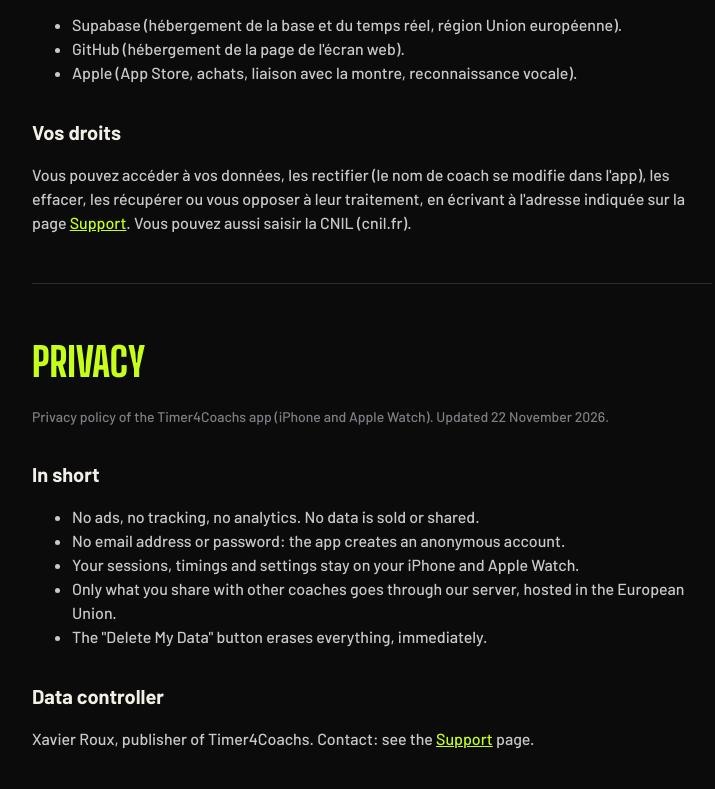
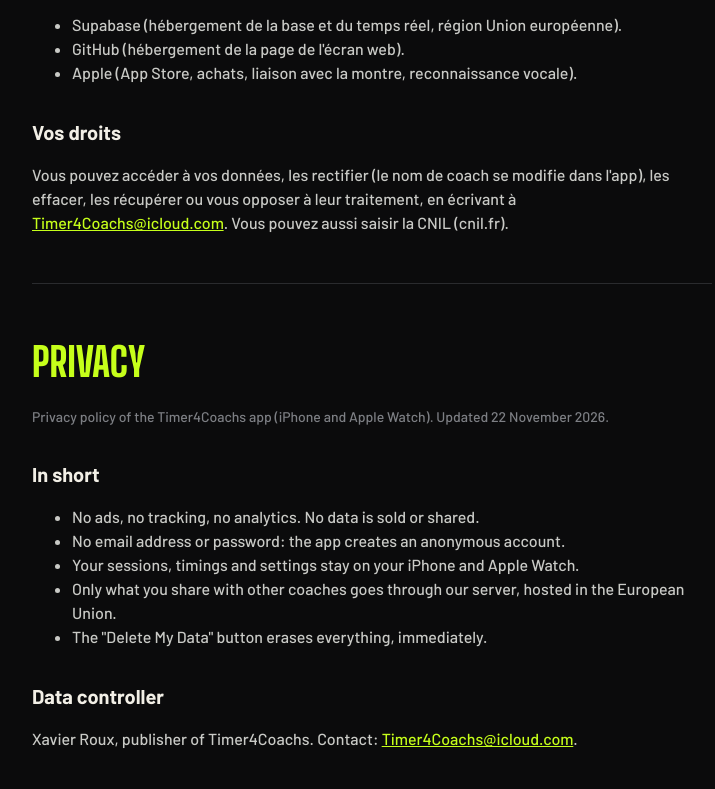
Before and after one commit to Xavier-SDK/Timer4Coachs, a plain HTML site: page confidentialite/index.html in a window 1280 px wide. Shown: the part 2011-2800 px from the top of the page, without its empty margins (268-983 px from the left). Drawn offline with Linux system fonts and the light colour scheme.

Commit message:
Contact : Timer4Coachs@icloud.com
Co-Authored-By: Claude Opus 5.5 <noreply@anthropic.com>

```diff
--- a/confidentialite/index.html
+++ b/confidentialite/index.html
@@ -26,7 +26,7 @@
 </ul>
 
 <h2>Responsable du traitement</h2>
-<p>Xavier Roux, éditeur de Timer4Coachs. Contact : voir la page <a href="../support/">Support</a>.</p>
+<p>Xavier Roux, éditeur de Timer4Coachs. Contact : <a href="mailto:Timer4Coachs@icloud.com">Timer4Coachs@icloud.com</a>.</p>
 
 <h2>Données qui restent sur vos appareils</h2>
 <p>Les séances (incluses ou importées), le minutage, l'historique local, les réglages et le choix de la musique sont enregistrés uniquement sur votre iPhone, et transmis à votre Apple Watch par la liaison d'Apple entre les deux appareils. Nous n'y avons pas accès.</p>
@@ -66,7 +66,7 @@
 </ul>
 
 <h2>Vos droits</h2>
-<p>Vous pouvez accéder à vos données, les rectifier (le nom de coach se modifie dans l'app), les effacer, les récupérer ou vous opposer à leur traitement, en écrivant à l'adresse indiquée sur la page <a href="../support/">Support</a>. Vous pouvez aussi saisir la CNIL (cnil.fr).</p>
+<p>Vous pouvez accéder à vos données, les rectifier (le nom de coach se modifie dans l'app), les effacer, les récupérer ou vous opposer à leur traitement, en écrivant à <a href="mailto:Timer4Coachs@icloud.com">Timer4Coachs@icloud.com</a>. Vous pouvez aussi saisir la CNIL (cnil.fr).</p>
 </section>
 
 <hr>
@@ -85,7 +85,7 @@
 </ul>
 
 <h2>Data controller</h2>
-<p>Xavier Roux, publisher of Timer4Coachs. Contact: see the <a href="../support/">Support</a> page.</p>
+<p>Xavier Roux, publisher of Timer4Coachs. Contact: <a href="mailto:Timer4Coachs@icloud.com">Timer4Coachs@icloud.com</a>.</p>
 
 <h2>Data that stays on your devices</h2>
 <p>Sessions (included or imported), timings, local history, settings and music choices are stored only on your iPhone and sent to your Apple Watch through Apple's link between the two devices. We have no access to them.</p>
@@ -125,7 +125,7 @@
 </ul>
 
 <h2>Your rights</h2>
-<p>You can access, correct (the coach name can be edited in the app), delete, export or object to the processing of your data by writing to the address on the <a href="../support/">Support</a> page. You may also lodge a complaint with your data protection authority (in France, the CNIL).</p>
+<p>You can access, correct (the coach name can be edited in the app), delete, export or object to the processing of your data by writing to <a href="mailto:Timer4Coachs@icloud.com">Timer4Coachs@icloud.com</a>. You may also lodge a complaint with your data protection authority (in France, the CNIL).</p>
 </section>
 </main>
 </body>
```
Also changed, not shown: support/index.html (+2 -2 lines).
